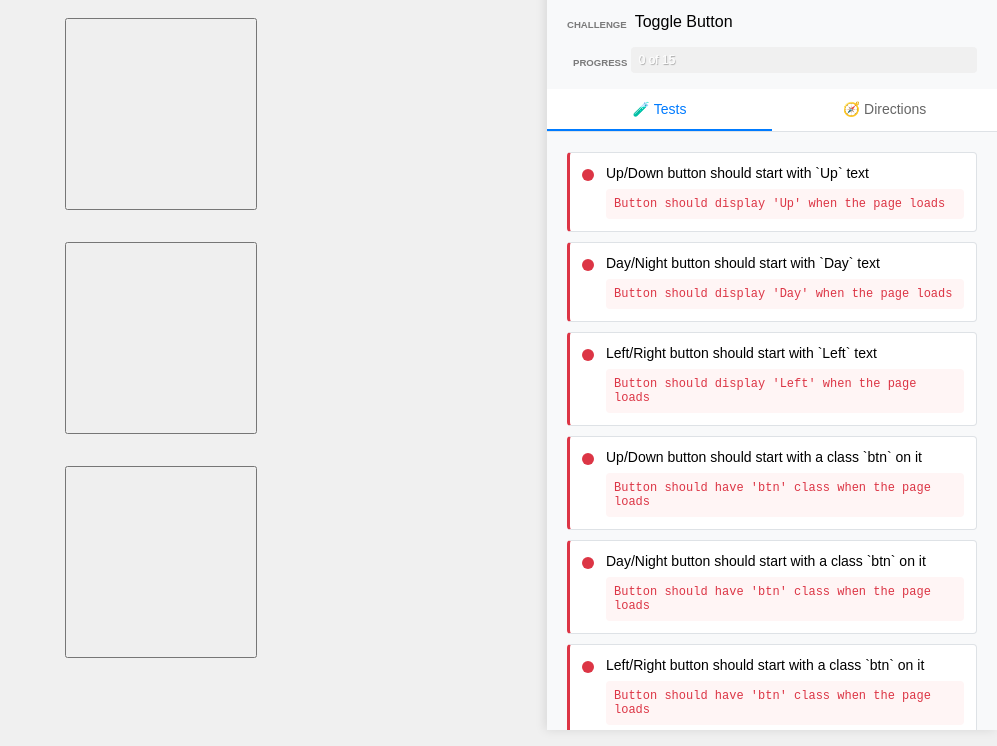
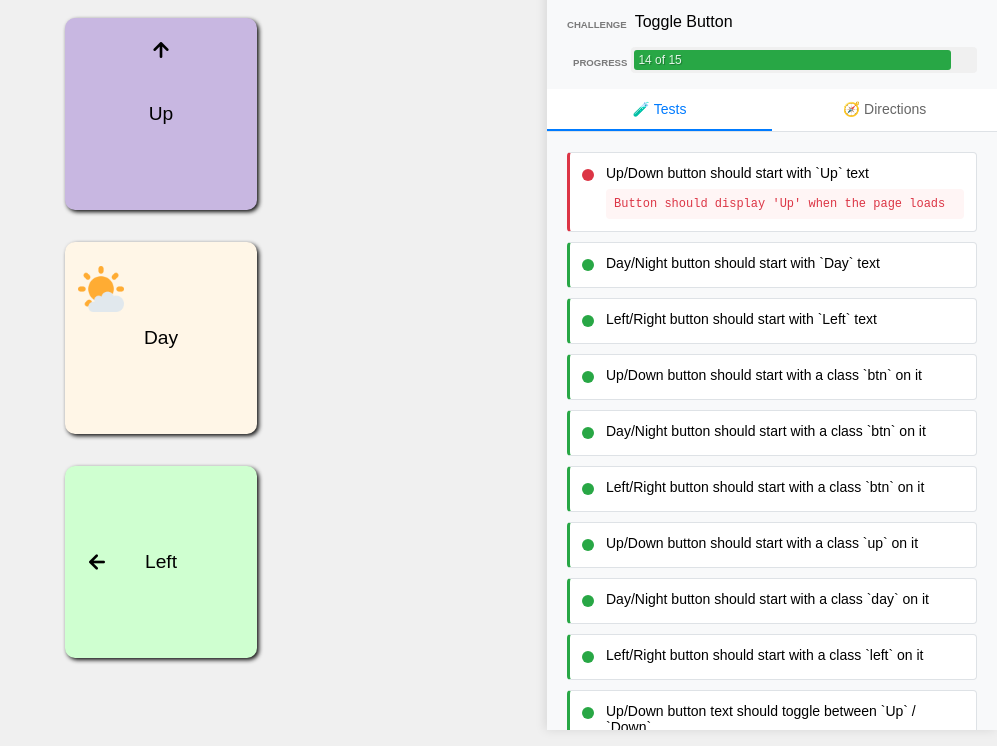
Before and after one commit to WeekendPro/alex-dls-vanilla-js, a website with bundled scripts: page 02.toggle-buttons/app/index.html in a window 1280 px wide. Shown: the part 70-816 px from the top of the page, without its empty margins (283-1280 px from the left). Built offline with nearby package versions, Linux system fonts and the light colour scheme.

Commit message:
Here are the solutions to toggle buttons

```diff
--- a/02.toggle-buttons/app/script.js
+++ b/02.toggle-buttons/app/script.js
@@ -2,8 +2,70 @@ function solution() {
 	const upDown = document.getElementById('up-down');
 	const dayNight = document.getElementById('day-night');
 	const leftRight = document.getElementById('left-right');
+	// Write your code here
+	upDown.textContent = 'Up';
+	dayNight.textContent = 'Day';
+	leftRight.textContent = 'Left';
 
-	// Write your code here
+	upDown.classList.add('btn', 'up');
+	dayNight.classList.add('btn', 'day');
+	leftRight.classList.add('btn', 'left');
+
+	upDown.addEventListener('click', () => {
+		if (upDown.classList.contains('up')) {
+			upDown.classList.remove('up');
+			upDown.classList.add('down');
+		} else {
+			upDown.classList.remove('down');
+			upDown.classList.add('up');
+		}
+	});
+
+
+	dayNight.addEventListener('click', () => {
+		if (dayNight.classList.contains('day')) {
+			dayNight.classList.remove('day');
+			dayNight.classList.add('night');
+		} else {
+			dayNight.classList.remove('night');
+			dayNight.classList.add('day');
+		}
+	});
+
+
+	leftRight.addEventListener('click', () => {
+		if (leftRight.classList.contains('left')) {
+			leftRight.classList.remove('left');
+			leftRight.classList.add('right');
+		} else {
+			leftRight.classList.remove('right');
+			leftRight.classList.add('left');
+		}
+	});
+
+	upDown.addEventListener('click', () => {
+		if (upDown.textContent === 'Up') {
+			upDown.textContent = 'Down';
+		} else {
+			upDown.textContent = 'Up';
+		}
+	});
+
+	dayNight.addEventListener('click', () => {
+		if (dayNight.textContent === 'Day') {
+			dayNight.textContent = 'Night';
+		} else {
+			dayNight.textContent = 'Day';
+		}
+	});
+
+	leftRight.addEventListener('click', () => {
+		if (leftRight.textContent === 'Left') {
+			leftRight.textContent = 'Right';
+		} else {
+			leftRight.textContent = 'Left';
+		}
+	});
 }
 
 if (document.readyState === 'loading') {
@@ -13,5 +75,4 @@ if (document.readyState === 'loading') {
 		solution();
 	});
 }
-
 export { solution };
--- a/02.toggle-buttons/app/styles.css
+++ b/02.toggle-buttons/app/styles.css
@@ -81,7 +81,7 @@ body {
 
 .up {
 	position: relative;
-	background-color: rgb(207, 233, 255);
+	background-color: rgb(200, 183, 225);
 }
 
 .down {
```
Also changed, not shown: 02.toggle-buttons/app/index.html (+1 -1 lines), 02.toggle-buttons/tests/browser-tests.js (+0 -1 lines).
